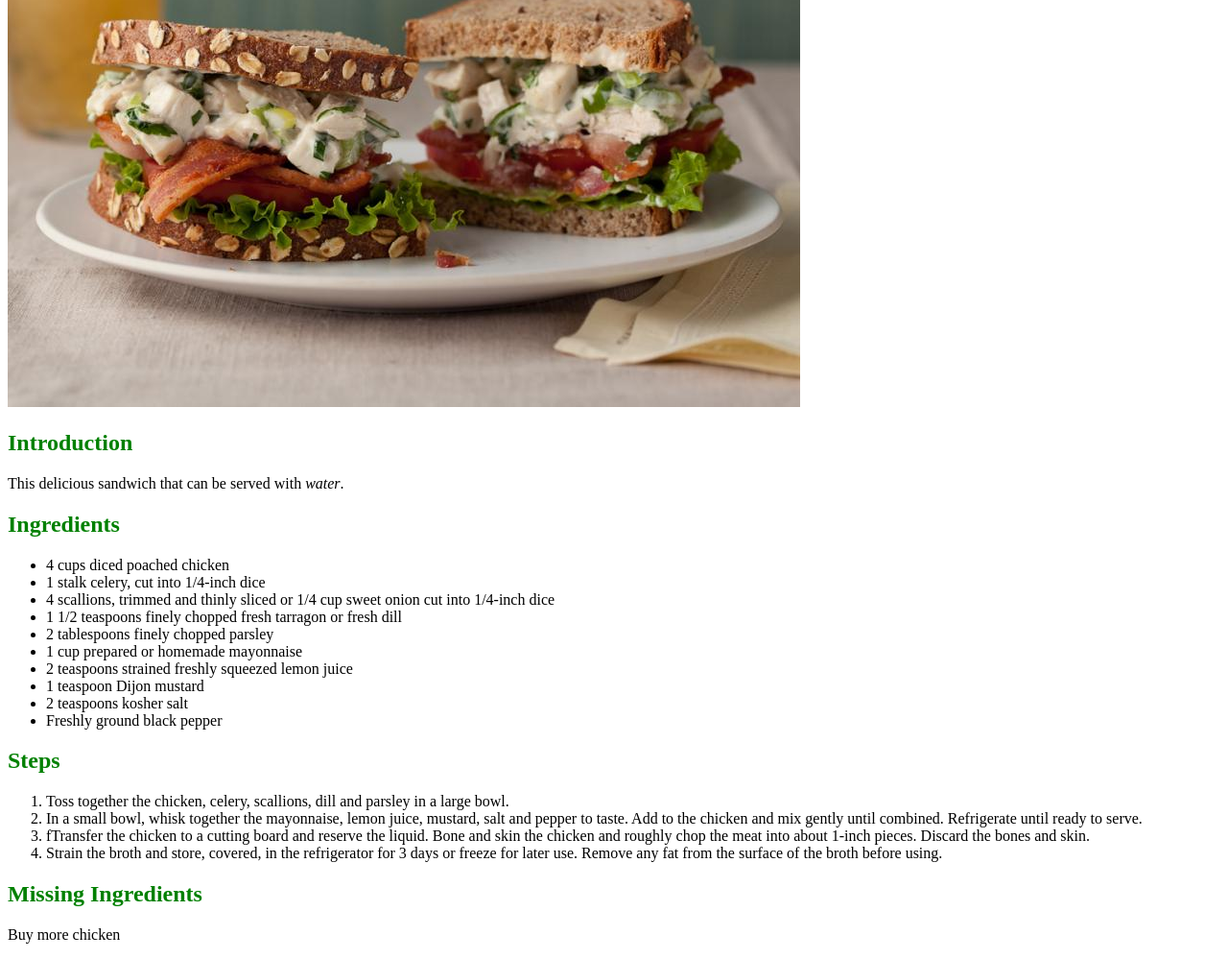
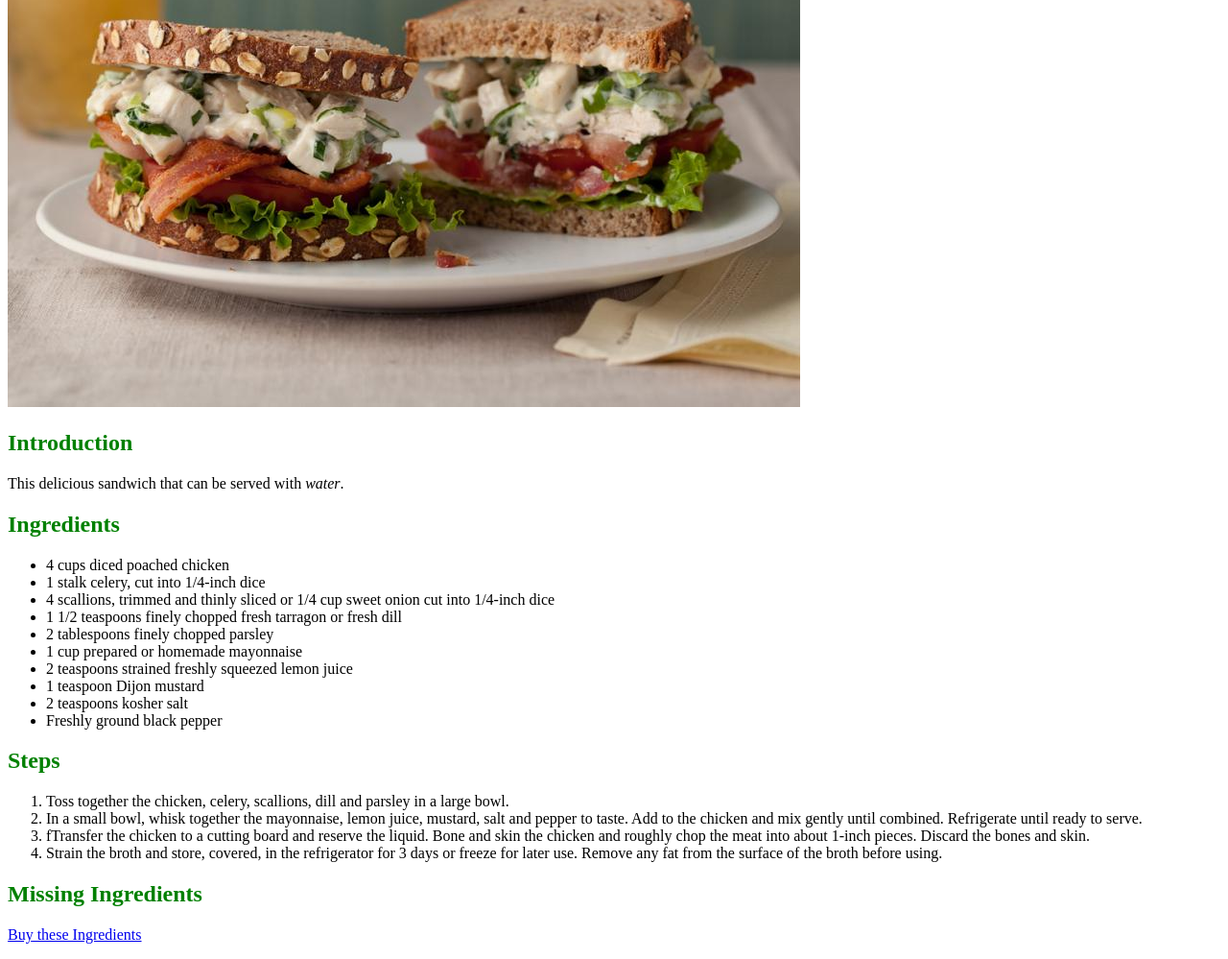
Before and after one commit to 420n13la/my-recipe-Kenny-star, a plain HTML site: page index.html in a window 1280 px wide. Shown: the part 286-1285 px from the top of the page at 96% size. Drawn offline with Linux system fonts and the light colour scheme.

Commit message:
Update index.html

```diff
--- a/index.html
+++ b/index.html
@@ -33,6 +33,6 @@
 
     </ol>
     <h2>Missing Ingredients</h2>
-    <p> Buy more chicken<p>
+   <a href="mailto:kenny.luoli@hotmail.ca?cc=aheraz@crcmail.net&subject=Missing ingredients&body=Buy more diced poached chicken, 2 cups">Buy these Ingredients</a>
   </body>
 </html>
```
